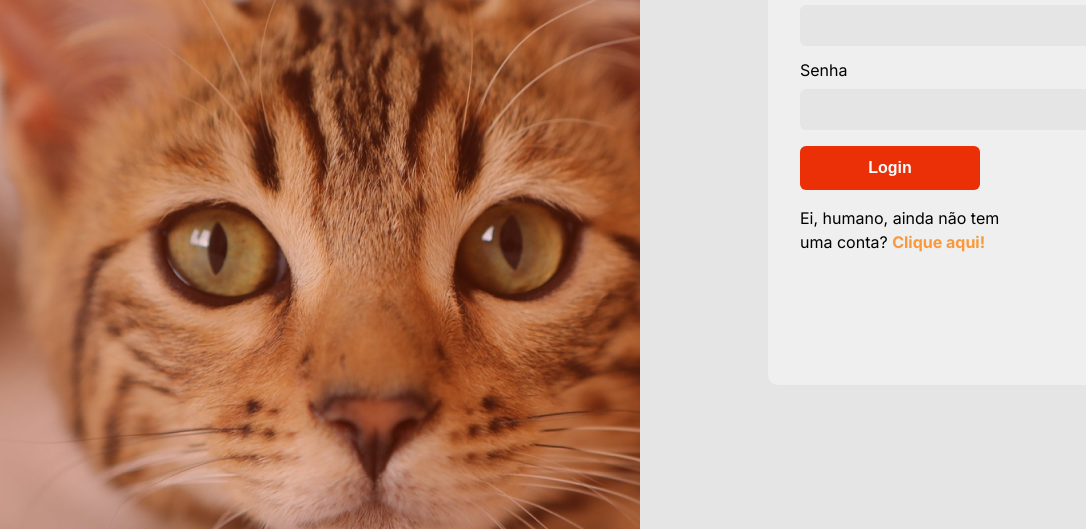
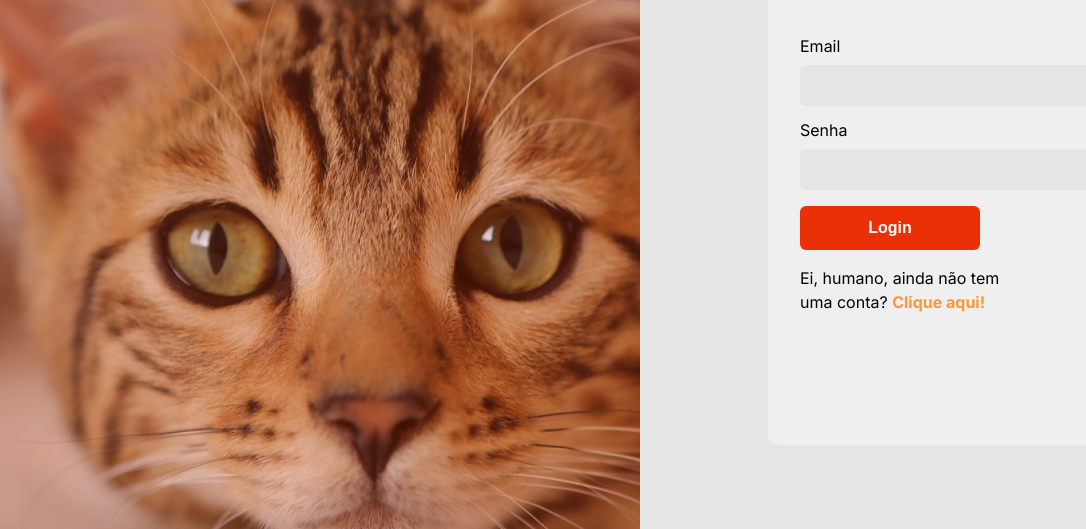
Before and after one commit to uitalorss/adote-um-pet, a plain HTML site: page index.html in a window 1280 px wide. Shown: the part 271-800 px from the top of the page, without its empty margins (0-1086 px from the left). Drawn offline with Linux system fonts and the light colour scheme.

Commit message:
ajustes de estilização

```diff
--- a/assets/css/_login.scss
+++ b/assets/css/_login.scss
@@ -7,7 +7,9 @@
   }
   .form{
     .form-login{
-      margin: 5rem auto;
+      position: relative;
+      top: 140px;
+      margin: 0 auto;
       width: 50%;
       height: 480px;
       padding: 3rem 2rem;
```
Also changed, not shown: assets/css/main.css, 1 other file.
